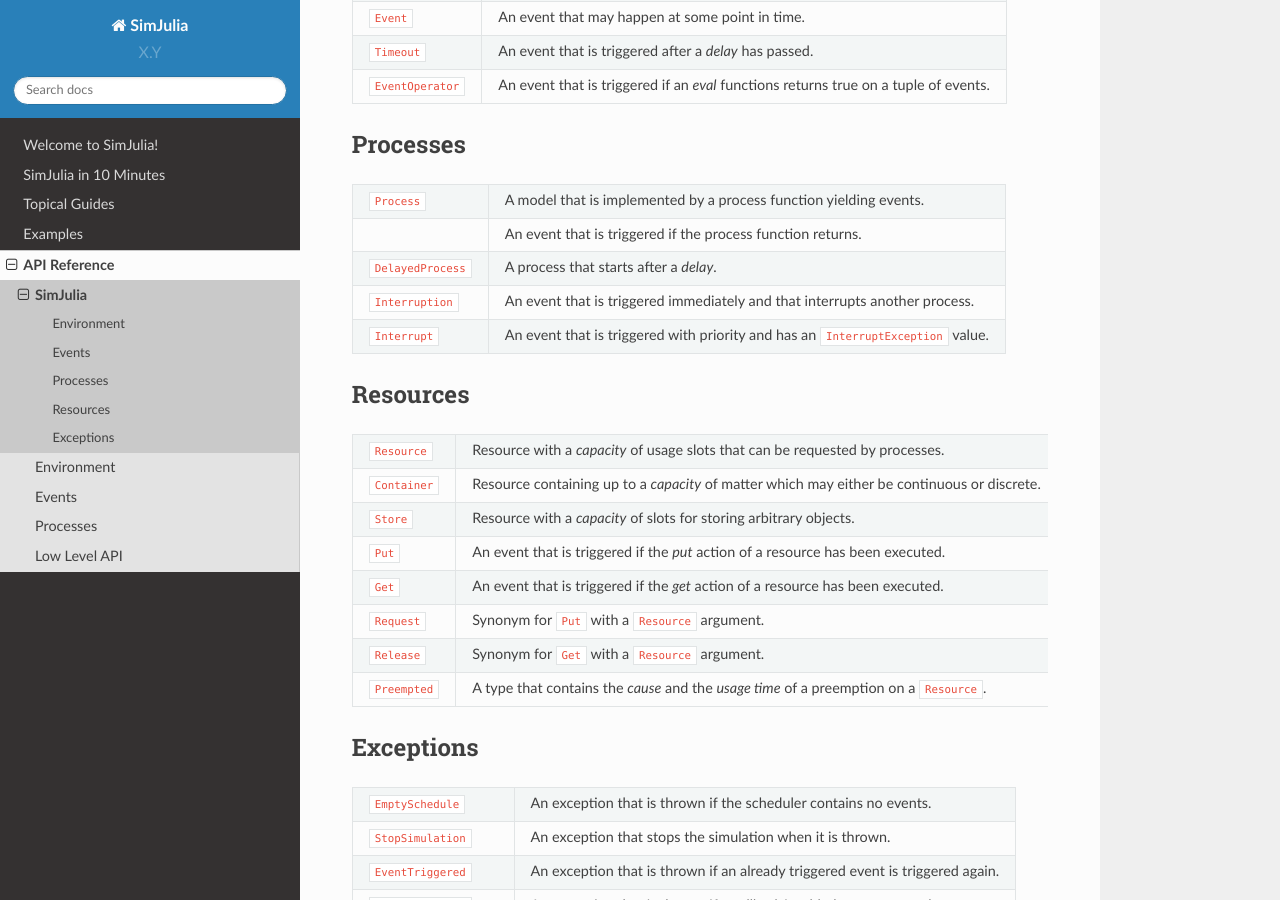
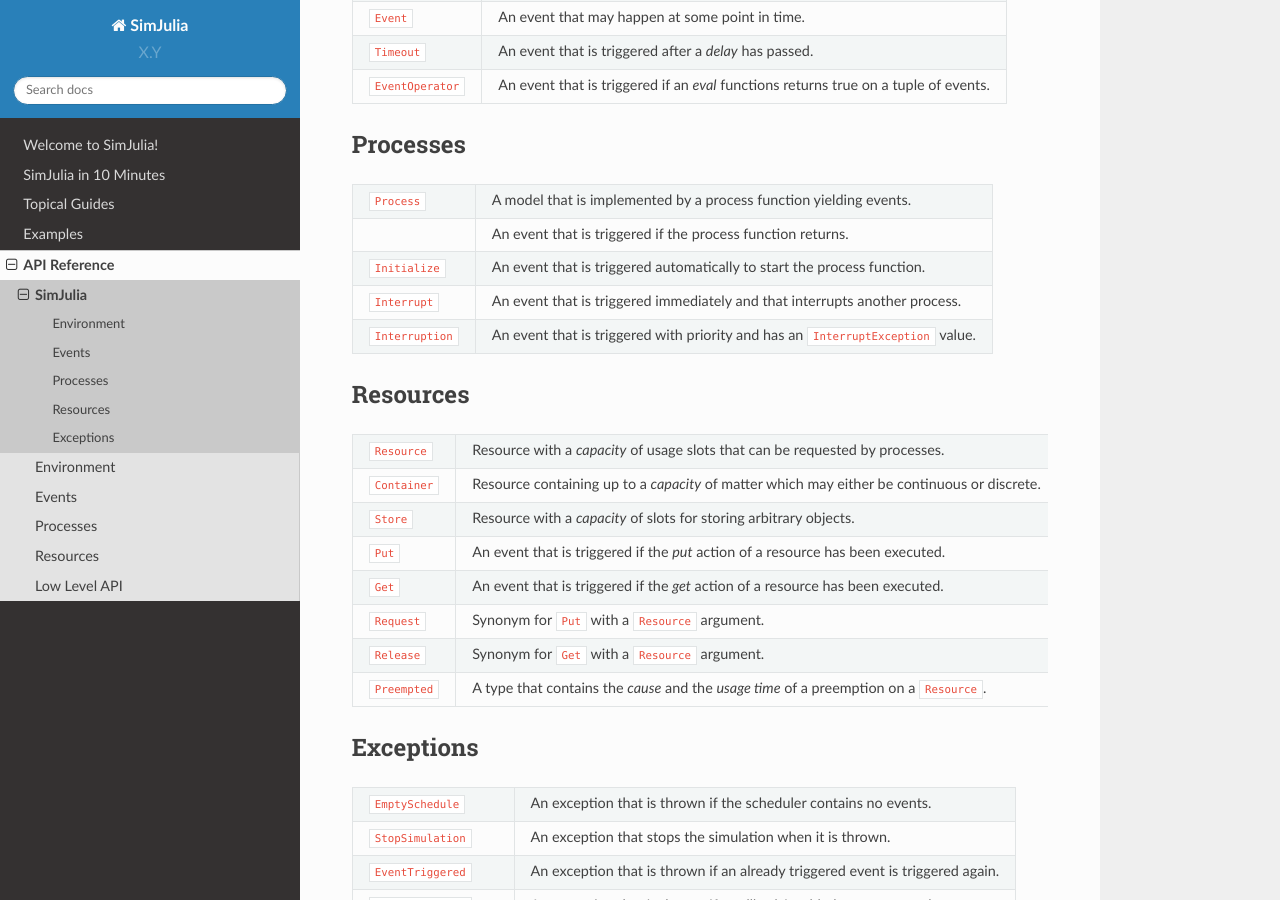
Before and after one commit to JuliaDynamics/ConcurrentSim.jl, a Sphinx documentation site: the page built from docs/source/api/1_SimJulia.rst, in a window 1280 px wide and 900 px high, scrolled down 495 px. Built offline with Sphinx 7.4.7 and the Read the Docs theme 2.0.0, drawn with Linux system fonts in a browser that asks for light colours; cross-references to code outside the pages are shown as plain code.

Commit message:
Tweak Interrupt and update doc

```diff
--- a/docs/source/10_min/3_process_interaction.rst
+++ b/docs/source/10_min/3_process_interaction.rst
@@ -55,7 +55,7 @@
 
 Imagine, you don’t want to wait until your electric vehicle is fully charged but want to interrupt the charging process and just start driving instead.
 
-SimJulia allows you to interrupt a running process by calling the constructor :func:`Interruption(proc) <Interruption>` that returns an interruption event.
+SimJulia allows you to interrupt a running process by calling the constructor :func:`Interrupt(proc) <Interrupt>` that returns an interruption event.
 
 An interrupt is thrown into process functions as an :class:`InterruptException` that can (should) be handled by the interrupted process. The process can than decide what to do next (e.g., continuing to wait for the original event or yielding a new event)::
 
@@ -63,7 +63,7 @@
 
   julia> function driver(env::Environment, car_proc::Process)
            yield(Timeout(env, 3.0))
-           yield(Interruption(car_proc))
+           yield(Interrupt(car_proc))
          end
   driver (generic function with 1 method)
 
--- a/docs/source/api/1_SimJulia.rst
+++ b/docs/source/api/1_SimJulia.rst
@@ -32,9 +32,9 @@
 =======================  ======================================================================================
 :class:`Process`         A model that is implemented by a process function yielding events.
 \                        An event that is triggered if the process function returns.
-:class:`DelayedProcess`  A process that starts after a `delay`.
-:class:`Interruption`    An event that is triggered immediately and that interrupts another process.
-:class:`Interrupt`       An event that is triggered with priority and has an :class:`InterruptException` value.
+:class:`Initialize`      An event that is triggered automatically to start the process function.
+:class:`Interrupt`       An event that is triggered immediately and that interrupts another process.
+:class:`Interruption`    An event that is triggered with priority and has an :class:`InterruptException` value.
 =======================  ======================================================================================
 
 
--- a/docs/source/api/index.rst
+++ b/docs/source/api/index.rst
@@ -10,4 +10,5 @@
    2_Environment
    3_Events
    4_Processes
+   5_Resources
    9_Low_level
--- a/docs/source/examples/3_machine_shop.rst
+++ b/docs/source/examples/3_machine_shop.rst
@@ -70,7 +70,7 @@
     while true
       yield(Timeout(env, rand(d)))
       if !mach.broken
-        yield(Interruption(mach.proc))
+        yield(Interrupt(mach.proc))
       end
     end
   end
--- a/docs/source/topical_guides/4_process_interactions.rst
+++ b/docs/source/topical_guides/4_process_interactions.rst
@@ -122,7 +122,7 @@
     try
       yield(Timeout(env, 60*rand()+30))
       println("Bat. ctrl. done at $(now(env))")
-    catch exc
+    catch(exc)
       println("Bat. ctrl. Interrupted at $(now(env)), msg: $(msg(exc))")
     end
   end
```
Also changed, not shown: other parts of docs/source/topical_guides/4_process_interactions.rst (+2 -2 lines), docs/source/api/4_Processes.rst (+46 -0 lines), docs/source/api/5_Resources.rst (added, +25 -0 lines), 6 other files.
